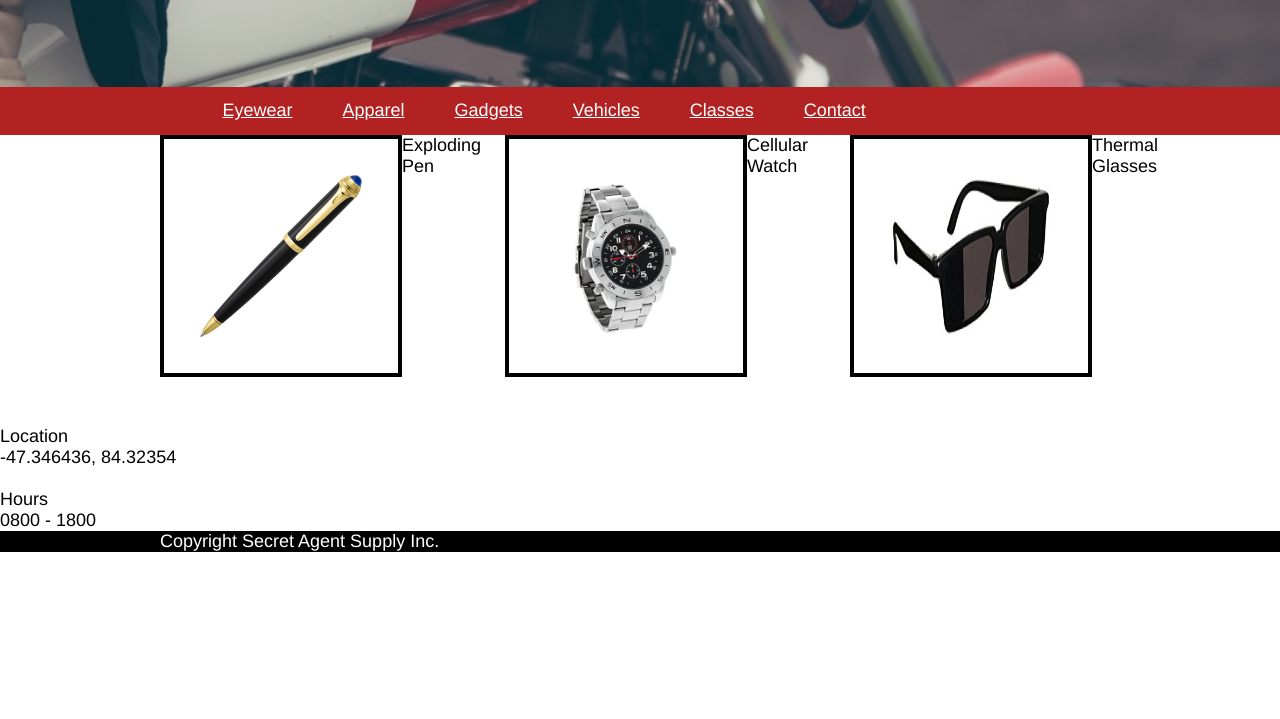
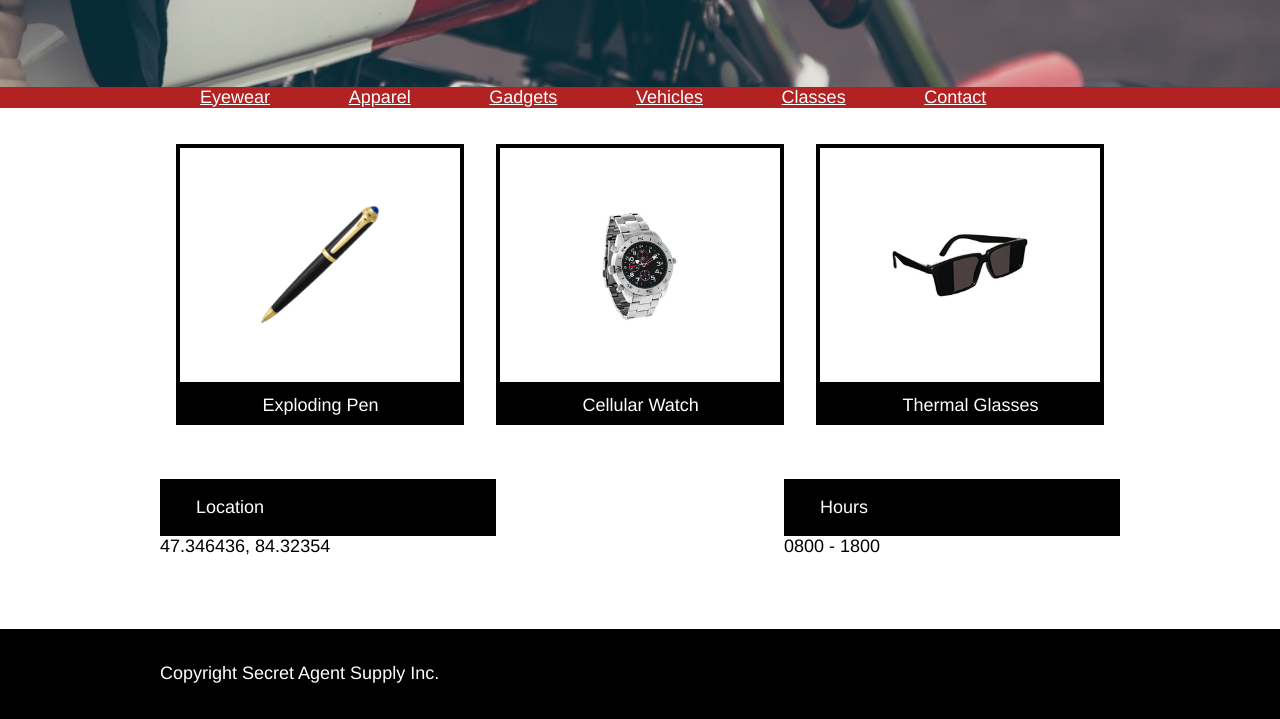
Before and after one commit to brandons-zz/SecretAgentSupply, a plain HTML site: page index.html in a window 1280 px wide. Shown: the part 437-1156 px from the top of the page. Before the commit the page ends 989 px from the top, so only its background shows below. Drawn offline with Linux system fonts and the light colour scheme.

Commit message:
v2.0
Almost done?

```diff
--- a/index.html
+++ b/index.html
@@ -40,37 +40,57 @@
     </div>
 
       <!-- PHOTO GRID -->
-    <div class='photo-grid'>
+      <div class='container photo-grid'>
 
         <div class="item">
+          <div class="imagebox">
           <img class='photo-grid-item' src="./resources/images/pen.png"  alt="pen">
+        </div>
+        <div class="imagelabel">
         <span>Exploding Pen</span>
       </div>
+      </div>
       <div class="item">
+        <div class="imagebox">
         <img class='photo-grid-item' src='./resources/images/watch.png'  alt="watch"/>
+      </div>
+      <div class="imagelabel">
       <span>Cellular Watch</span>
     </div>
+    </div>
     <div class="item">
+      <div class="imagebox">
       <img class='photo-grid-item' src='./resources/images/glasses.png' alt="glasses"/>
+    </div>
+        <div class="imagelabel">
           <span>Thermal Glasses</span>
         </div>
   </div>
-<div class="local-hours">
+  </div>
+
+<div class="container local-hours">
+  <div class="item">
 <div class="lc-item">
-  </br><span>Location</span>
-  </br>-47.346436, 84.32354
+  <span>Location</pan>
 </div>
+<div class="lc-data">
+  <span>47.346436, 84.32354</span>
+</div>
+</div>
+<div class="item">
 <div class="lc-item">
-  </br><span>Hours</span>
-  </br>0800 - 1800
+  <span>Hours</span>
+</div>
+<div class="lc-data">
+<span>0800 - 1800</span>
+</div>
 </div>
 </div>
 
 <!-- FOOTER -->
 <footer>
-  <div class="container">
-    <div class="copyright">
-      Copyright Secret Agent Supply Inc.
+    <div class="container copyright">
+      <span> Copyright Secret Agent Supply Inc.</span>
     </div>
   </div>
 </footer>
--- a/resources/css/style.css
+++ b/resources/css/style.css
@@ -24,11 +24,12 @@ body {
 }
 
 .container {
-  max-width: 960px;
+  width: 960px;
   margin: 0 auto;
 }
 
 .arrival {
+  display: flex;
   height: 25rem;
   padding-top: 1rem;
   background-image: url('../../resources/images/moto.jpeg');
@@ -38,7 +39,8 @@ body {
 }
 
 .arrival-box {
-  margin-top: 9rem;
+  margin-top:9rem;
+  margin-bottom: 5rem;
   background-color: black;
 }
 
@@ -74,56 +76,68 @@ ul {
 
 li {
   display: inline-block;
-  padding: 0.75rem 1.25rem;
+  padding-right:8%
 }
 
 .photo-grid {
   display: flex;
-  flex-wrap: wrap;
-  justify-content:space-between;
-  max-width: 960px;
+  justify-content:space-around;
   margin: 0 auto;
+  padding-top: 2rem;
 }
 
-.item {
-display: flex;
-height: 15rem;
-width: 15rem;
+.photo-grid .item {
+width: 30%;
 }
 
-
-.box {
+.imagebox {
   display: flex;
-  margin-top: 3rem;
-  height:13rem;
-  width:13rem;
   border: 4px solid black;
-  align-content: center;
+  Height: 13rem;
 }
 
 .photo-grid-item{
-  align-items: center;
-  align-content: center;
-  max-height: 9rem;
-  max-width: 9rem;
-  padding: 2rem;
-  border: 4px solid black;
+  max-width: 50%;
+  max-height: 50%;
+  margin: auto;
 }
 
+.imagelabel {
+  padding-left: 30%;
+  padding-top: 0.5rem;
+  padding-bottom: 0.5rem;
+  background-color: black;
+  color:white;
+}
 
+.local-hours .item {
+  width: 35%;
+}
 
+.local-hours {
+  padding-top: 3rem;
+  padding-bottom: 4rem;
+  display: flex;
+  justify-content:space-between;
+}
 
-
-
-
+.lc-item {
+  padding-left: 2rem;
+  padding-top: 1rem;
+  padding-bottom: 1rem;
+  background-color: black;
+  color:white;
+}
 
 
 footer {
   background-color: Black;
+  height: 5rem;
+  display: flex;
 }
 
-footer .container {
+.copyright {
   display: flex;
-  align-items: Left;
-  color: white;
+  align-items: center; /* align vertical */
+  color:white;
 }
```
Lines whose indentation alone changed are shown as unchanged.
